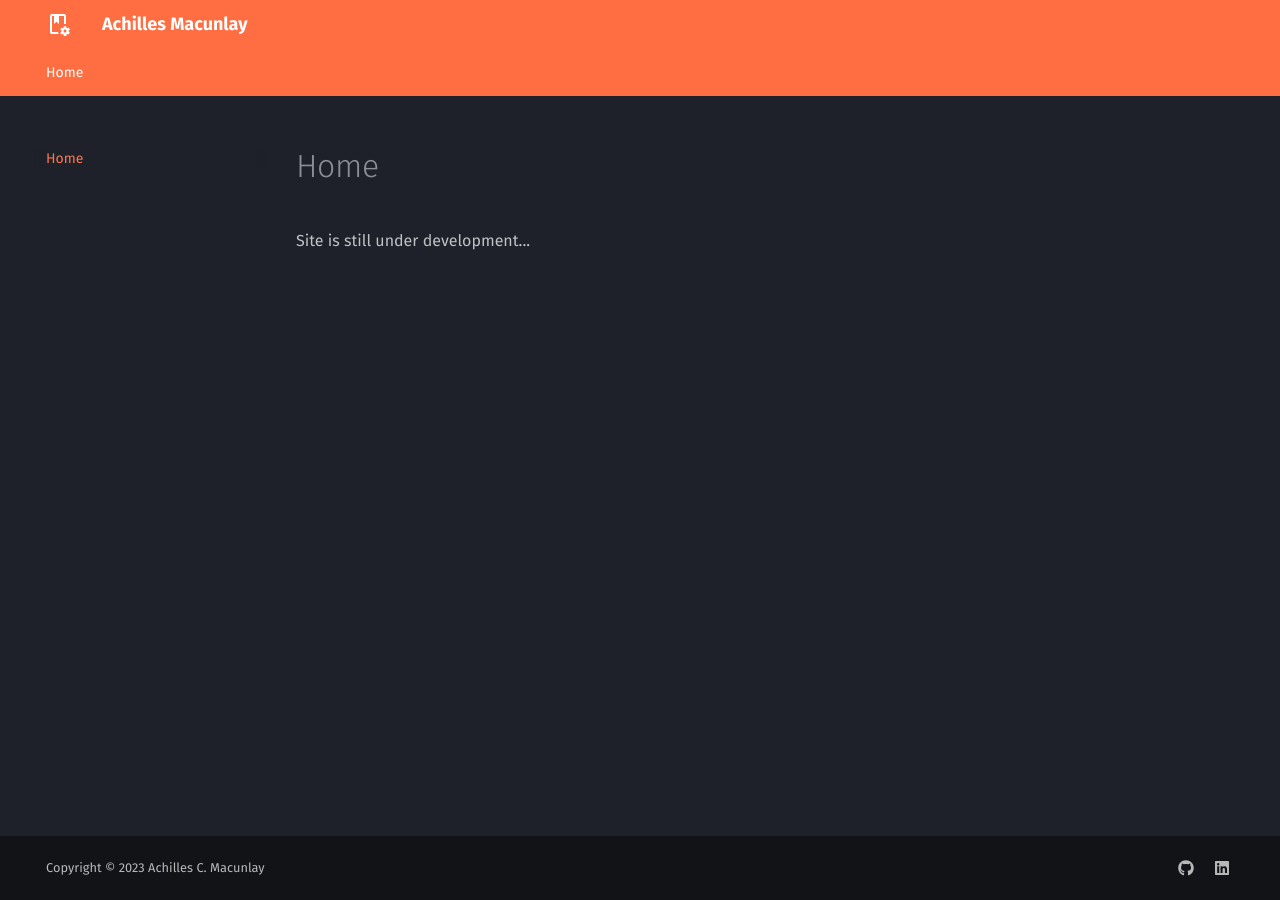
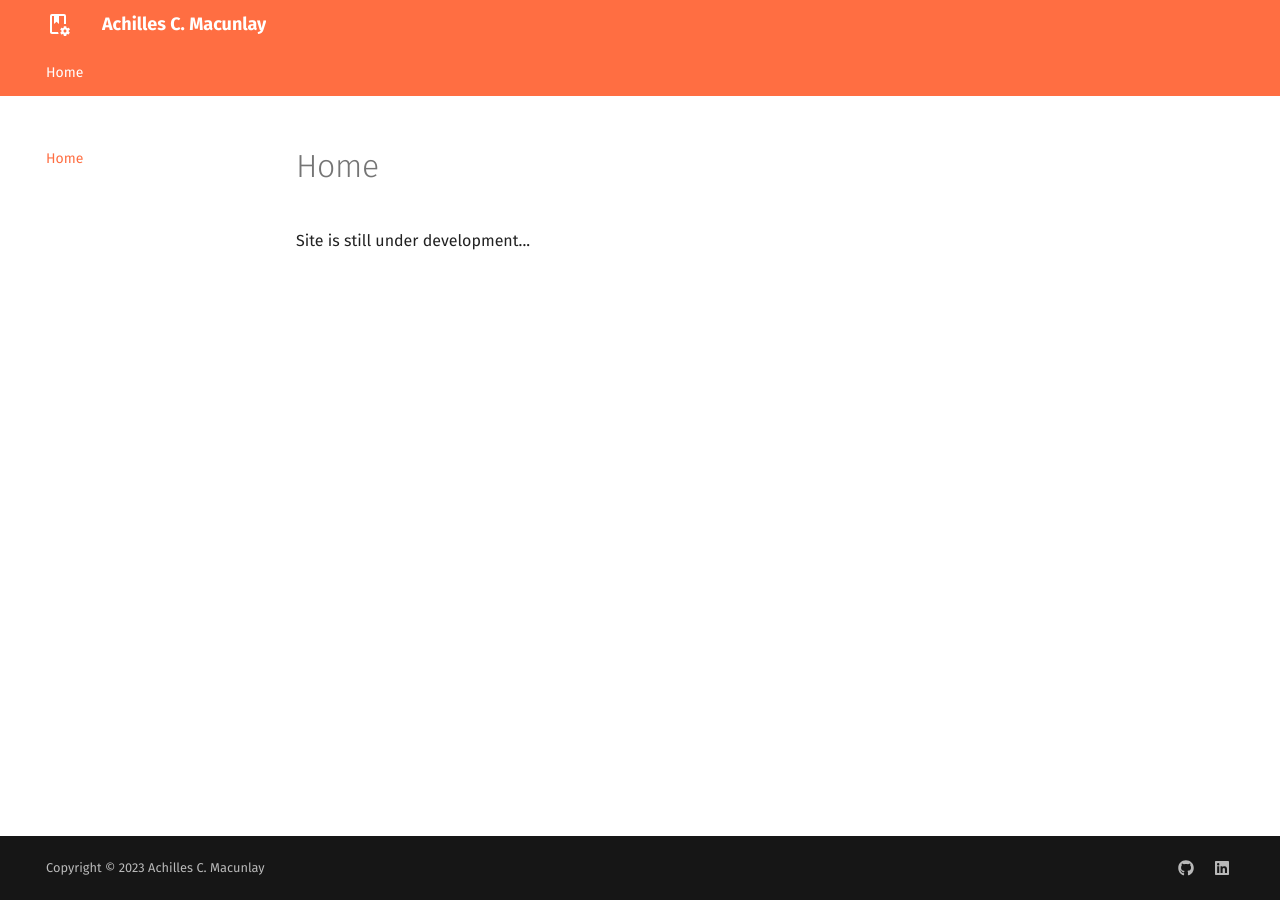
Before and after one commit to acmacunlay/acmacunlay.github.io, an MkDocs documentation site: the page built from docs/index.md, in a window 1280 px wide. Built offline with MkDocs 1.6.1 and Material for MkDocs 9.7.7, drawn with Linux system fonts in a browser that asks for light colours; part of the change alters nothing that is shown.

Commit message:
Update mkdocs.yml

```diff
--- a/mkdocs.yml
+++ b/mkdocs.yml
@@ -1,13 +1,14 @@
-site_name: Achilles Macunlay
+site_name: Achilles C. Macunlay
 site_url: https://acmacunlay.github.io/
-site_description: Blog and portfolio of Achilles Macunlay
-site_author: Achilles Macunlay
+site_description: Blog and portfolio of Achilles C. Macunlay
+site_author: Achilles C. Macunlay
 
 # repo_url: https://github.com/acmacunlay/blog/
 
 nav:
   - Home: index.md
   # - Tags: tags.md
+  # - Portfolio: ./portfolio/index.md
 
 # https://squidfunk.github.io/mkdocs-material/creating-your-site/#configuration
 theme:
@@ -31,7 +32,7 @@ theme:
     #     icon: material/lightbulb
     #     name: Switch to light mode
 
-    scheme: slate
+    scheme: default
     accent: deep orange
     primary: deep orange
 
```
